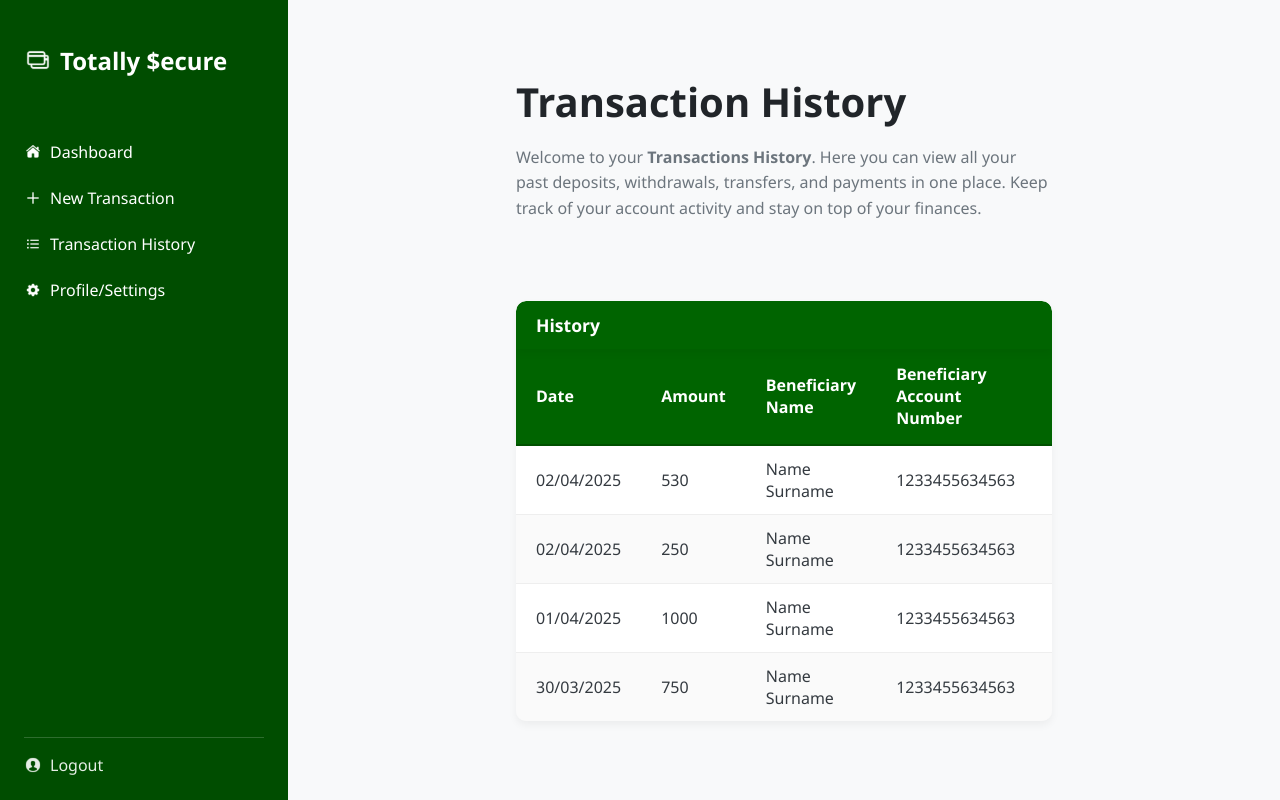
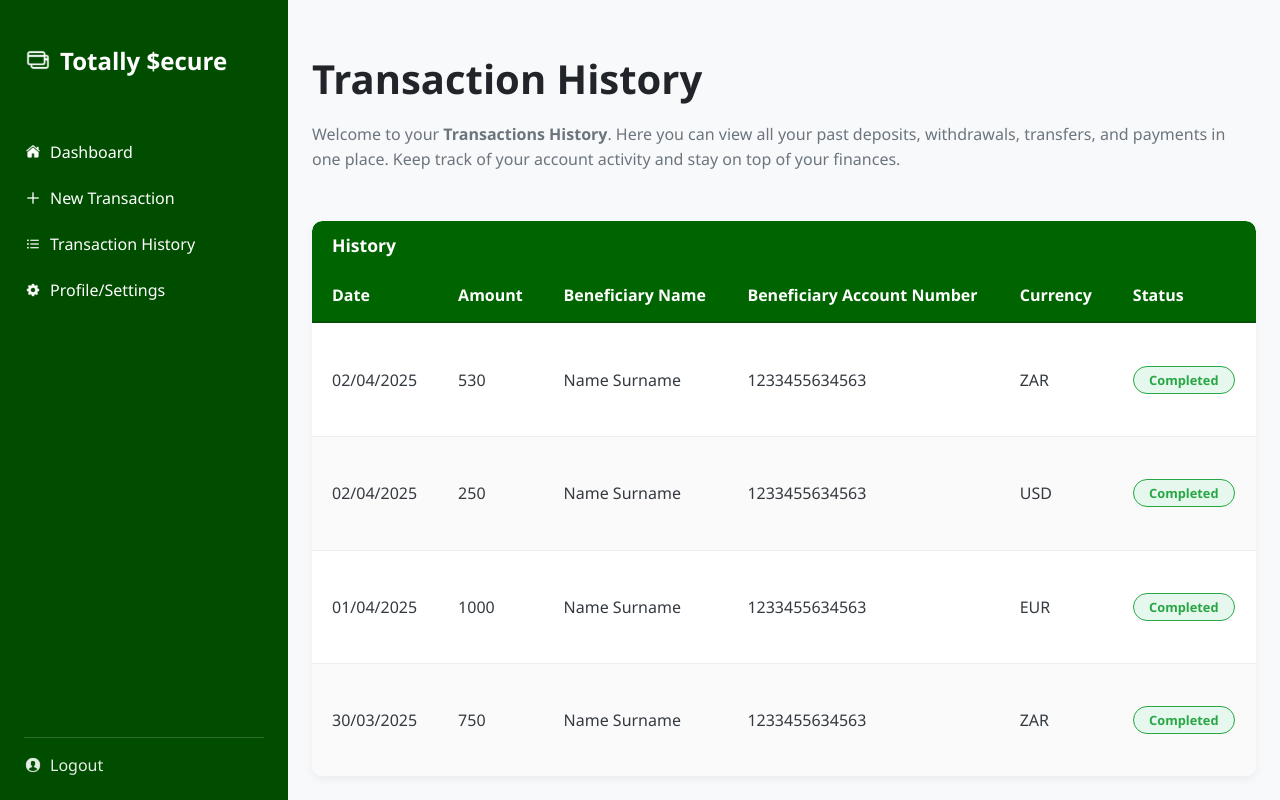
Before and after one commit to ash0github/TotallySecure, a React (Vite) app in the folder Frontend/: page /history in a window 1280 px wide. Built offline with nearby package versions, Linux system fonts and the light colour scheme.

Commit message:
Add table label and update TransactionHistory styles
Introduced a 'History' label above the transaction table in TransactionHistory.jsx. Refactored TransactionHistory.css for improved layout, spacing, and table container styling to enhance UI consistency.

```diff
--- a/Frontend/src/pages/TransactionHistory.jsx
+++ b/Frontend/src/pages/TransactionHistory.jsx
@@ -59,6 +59,7 @@
 
         {/* Table */}
         <div className="history-table-container">
+          <div className="table-label">History</div>
           <table className="history-table">
             <thead>
               <tr>
--- a/Frontend/src/styles/TransactionHistory.css
+++ b/Frontend/src/styles/TransactionHistory.css
@@ -11,19 +11,19 @@
 
 .transactions-main.transaction-history {
   flex: 1;
+  min-height: 100vh;
+  min-width: 0;
+  max-width: 100%;
   display: flex;
   flex-direction: column;
-  align-items: stretch;
-  justify-content: flex-start;
-  padding: 2rem;
-  overflow-y: auto;
+  padding: 1.5rem;
   box-sizing: border-box;
 }
 
 /* === Header section === */
 .history-header {
   width: 100%;
-  margin-bottom: 2rem;
+  margin-bottom: 0;
   text-align: left;
 }
 
@@ -42,37 +42,40 @@
 
 /* === Table container === */
 .history-table-container {
-  width: 100%;
-  flex: 1;
+  flex-grow: 1;
+  display: flex;
+  flex-direction: column;
+  justify-content: space-between;
   background: #fff;
   border-radius: 10px;
   box-shadow: 0 4px 8px rgba(0,0,0,0.05);
   overflow-x: auto;
-  margin-bottom: 2rem;
-  position: relative;
+  padding: 0;
+  box-sizing: border-box;
+  margin-top: 0;
+}
+
+/* History header above the table */
+.table-label {
+  background-color: #006400;
+  color: #fff;
+  padding: 12px 20px;
+  font-weight: 600;
+  font-size: 1.1rem;
+  border-top-left-radius: 10px;
+  border-top-right-radius: 10px;
+  box-shadow: 0 4px 8px rgba(0,0,0,0.05);
+  margin-bottom: 0;
 }
 
 
-.history-table-container::before {
-  content: "History";
-  display: block;
-  background-color: #006400;
-  color: #fff;
-  padding: 12px 20px;
-  border-top-left-radius: 10px;
-  border-top-right-radius: 10px;
-  font-weight: 600;
-  font-size: 1.1rem;
-  margin-bottom: -1px;
-  box-shadow: 0 4px 8px rgba(0,0,0,0.05);
-  position: relative;
-  z-index: 1;
-}
-
 /* === Table styling === */
 .history-table {
+  flex-grow: 1;
   width: 100%;
+  min-width: 100%;
   border-collapse: collapse;
+  table-layout: auto;
 }
 
 .history-table th {
```
